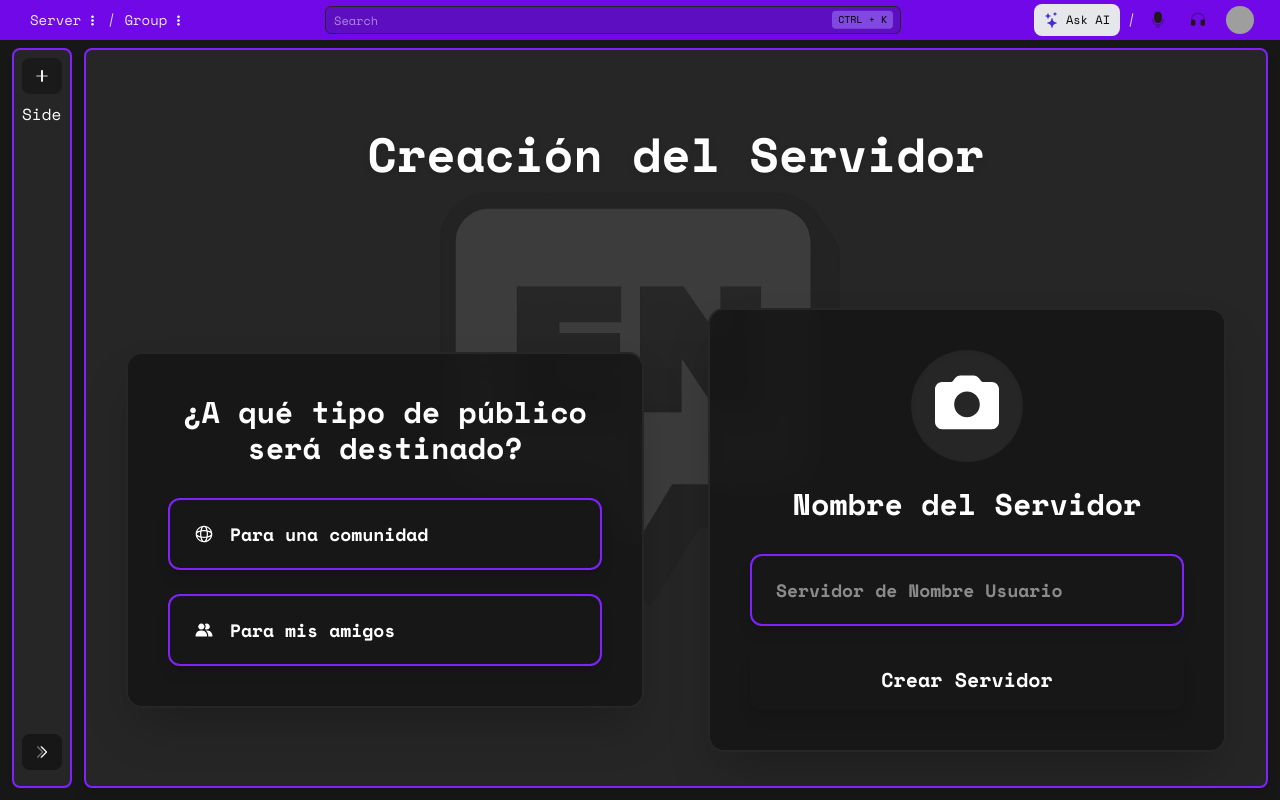
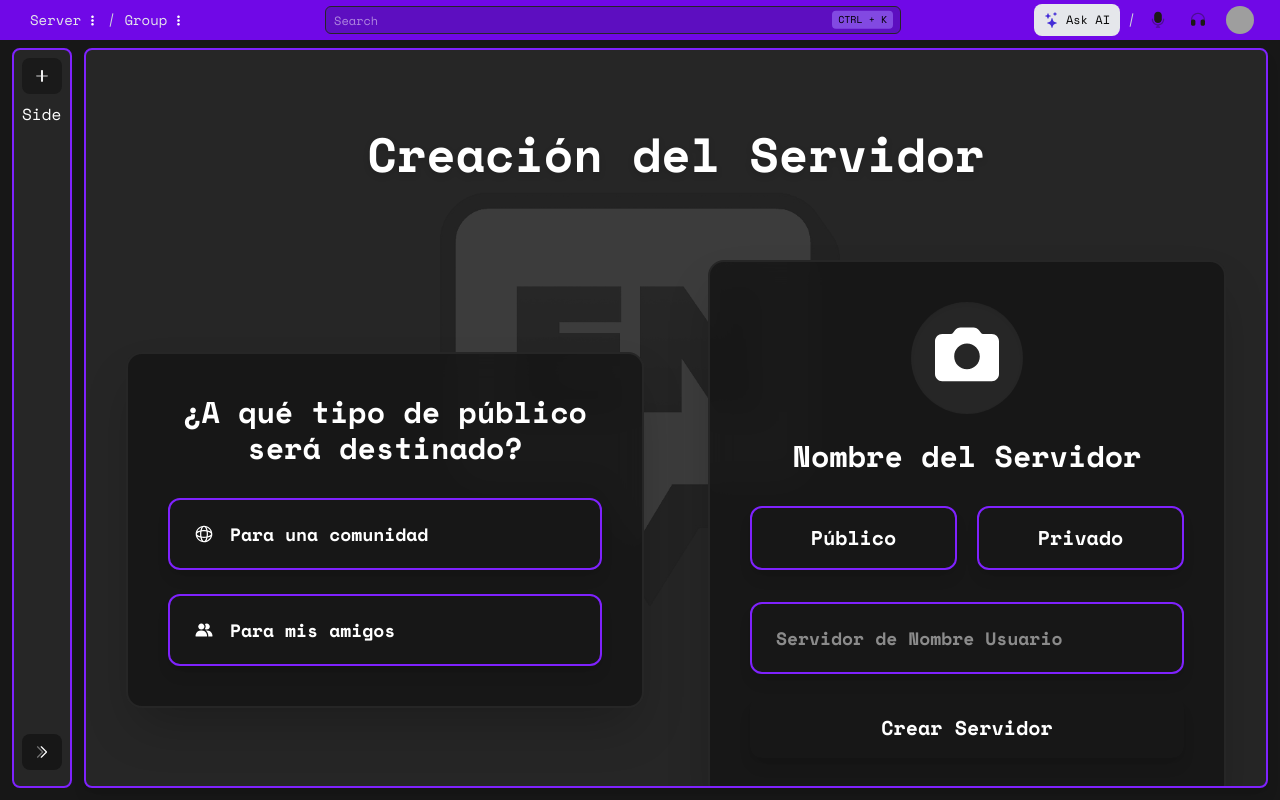
Before and after one commit to EchoNowProject/Frontend, a React (Vite) app: page /home/server/new in a window 1280 px wide. Built offline with nearby package versions, Linux system fonts and the light colour scheme; no server answers; sample sign-in values are in the browser's storage; grey boxes are pictures that could not be loaded.

Commit message:
19 - FEAT - SE REALIZA LA CREACION DE SERVIDORES (FALTA MOSTRAR ERRORES POR PANTALLA)

```diff
--- /dev/null
+++ b/src/api/ServerApi.ts
@@ -0,0 +1,14 @@
+import { error } from 'node:console';
+import axios, { AxiosError, AxiosResponse } from './axios';
+import { Server } from '@/types';
+
+export const createNewServer = async (newServer: Server): Promise<string> => {
+  return axios
+    .post('/servers', newServer)
+    .then((reponse: AxiosResponse) => {
+      return reponse.data;
+    })
+    .catch((error: AxiosError) => {
+      throw error.message;
+    });
+};
--- a/src/hooks/server/useCreateServer.tsx
+++ b/src/hooks/server/useCreateServer.tsx
@@ -1,32 +1,49 @@
+import { Server, TypeServer } from '@/types';
 import { useState } from 'react';
+import { createNewServer } from '@/api/ServerApi';
+import { useNavigate } from 'react-router-dom';
 
 type ServerAudience = 'community' | 'friends' | null;
 const NAMEDEFAULT = 'Servidor de Nombre de Usuario';
+
 export const useCreateServer = () => {
-  const [audience, setAudience] = useState<ServerAudience>(null);
-  const [nameServer, setNameServer] = useState<string>(NAMEDEFAULT);
+  const navigate = useNavigate();
+  const [audience, setAudience] = useState<ServerAudience>();
+  const [server, setServer] = useState<Server>({} as Server);
 
   /* Crear Servidor */
-  const saveServer = () => {
-    alert(nameServer);
+  const createServer = async () => {
+    try {
+      await createNewServer(server);
+      navigate('/home');
+    } catch (error) {
+      console.log(error);
+    }
   };
 
-  const updateNameServer = (value: string) => {
-    if (value === '') {
-      setNameServer(NAMEDEFAULT);
-      return;
-    }
-    setNameServer(value);
+  const updateNameServer = (value: string): void => {
+    setServer((prev) => ({
+      ...prev,
+      name: value.trim() === '' ? NAMEDEFAULT : value,
+    }));
+  };
+
+  const updateTypeServer = (value: TypeServer): void => {
+    setServer((prev) => ({
+      ...prev,
+      type_server: value,
+    }));
   };
 
   return {
     /* Propiedades */
     audience,
-    nameServer,
+    server,
 
     /* Metodos */
     setAudience,
     updateNameServer,
-    saveServer,
+    updateTypeServer,
+    createServer,
   };
 };
--- a/src/hooks/useAuth.tsx
+++ b/src/hooks/useAuth.tsx
@@ -1,5 +1,5 @@
 import { useEffect, useState } from 'react';
-import { logout as logoutApi } from '@/api/authApi';
+import { logout as logoutApi } from '@/api/AuthApi';
 import { redirect } from 'react-router';
 
 export const useAuth = () => {
--- a/src/hooks/useUser.tsx
+++ b/src/hooks/useUser.tsx
@@ -1,4 +1,4 @@
-import { loginUser, registerUser } from '@/api/authApi';
+import { loginUser, registerUser } from '@/api/AuthApi';
 import { User } from '@/types/User';
 import React, { useState } from 'react';
 import { useNavigate } from 'react-router';
--- a/src/pages/Servers/CreateServerPage.tsx
+++ b/src/pages/Servers/CreateServerPage.tsx
@@ -2,9 +2,11 @@ import EchoNowlogo from '@/assets/images/logo-blanco.png';
 import React from 'react';
 import { useCreateServer } from '@/hooks/server/useCreateServer';
 import { Globe1, UserMultiple4, Camera1 } from '@/icons';
+import { TypeServer } from '@/types';
 
 export const CreateServerPage = () => {
-  const { audience, setAudience, updateNameServer, saveServer } = useCreateServer();
+  const { audience, setAudience, updateNameServer, updateTypeServer, createServer, server } =
+    useCreateServer();
 
   return (
     <div className="relative min-h-screen">
@@ -83,7 +85,31 @@ export const CreateServerPage = () => {
                 </div>
               </section>
 
-              <h5 className="mb-8 text-3xl font-bold text-white">Nombre del Servidor</h5>
+              <h5 className="text-3xl font-bold text-white">Nombre del Servidor</h5>
+
+              <div className="my-8 flex gap-5">
+                {/* Botón Público */}
+                <button
+                  type="button"
+                  className={`w-full inline-flex justify-center items-center text-white hover:bg-neutral-700 hover:scale-[1.03] font-bold rounded-xl text-xl px-6 py-4 transition-all shadow-lg focus:outline-0 border-2 border-violet-600 ${
+                    server.type_server === TypeServer.PUBLIC ? 'bg-neutral-700' : 'bg-brand'
+                  }`}
+                  onClick={() => updateTypeServer(TypeServer.PUBLIC)}
+                >
+                  Público
+                </button>
+
+                {/* Botón Privado */}
+                <button
+                  type="button"
+                  className={`w-full inline-flex justify-center items-center text-white hover:bg-neutral-700 hover:scale-[1.03] font-bold rounded-xl text-xl px-6 py-4 transition-all shadow-lg focus:outline-0 border-2 border-violet-600 ${
+                    server.type_server === TypeServer.PRIVATE ? 'bg-neutral-700' : 'bg-brand'
+                  }`}
+                  onClick={() => updateTypeServer(TypeServer.PRIVATE)}
+                >
+                  Privado
+                </button>
+              </div>
 
               <div className="space-y-6">
                 {/* Ejemplo de Input si lo necesitas para rellenar el espacio */}
@@ -97,7 +123,7 @@ export const CreateServerPage = () => {
                 <button
                   type="button"
                   className="w-full inline-flex justify-center items-center text-white bg-brand hover:bg-neutral-700 hover:neutral-700 hover:scale-[1.03] font-bold rounded-xl text-xl px-6 py-4 transition-all shadow-lg focus:outline-0"
-                  onClick={() => saveServer()}
+                  onClick={() => createServer()}
                 >
                   Crear Servidor
                 </button>
--- /dev/null
+++ b/src/types/Server.ts
@@ -0,0 +1,17 @@
+export enum TypeServer {
+  PUBLIC = 'public',
+  PRIVATE = 'private',
+}
+
+export interface Server {
+  id: number;
+  name: string;
+  description: string;
+  avatar_img: string;
+  owner_id: number;
+  invitation_code: string;
+  type_server: TypeServer;
+  updated_at: string;
+  created_at: string;
+  audience: string; //no se usa
+}
--- /dev/null
+++ b/src/types/index.ts
@@ -0,0 +1 @@
+export { type Server, TypeServer } from './Server';
```
